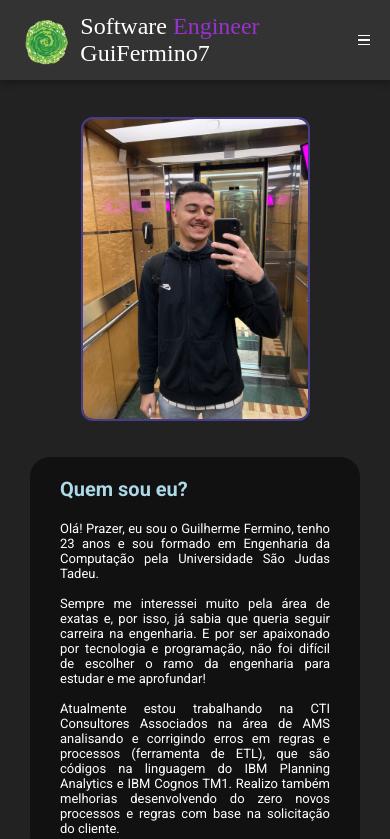
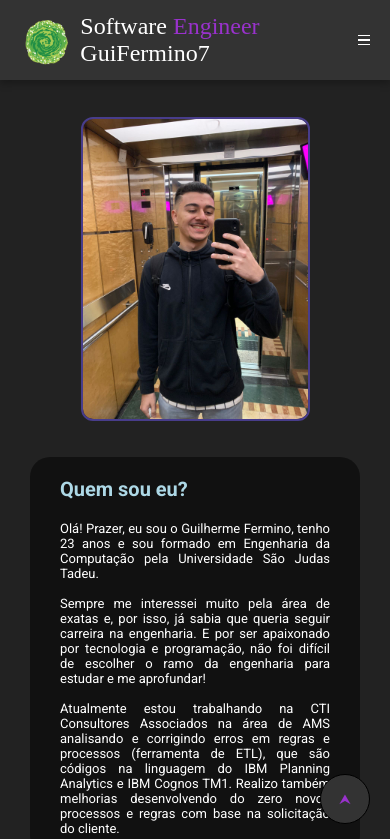
Before and after one commit to guifermino7/trilha-frontend, a React (Create React App) app: page / in a window 390 px wide. Shown: the top 839 px of the page. Built offline with nearby package versions, Linux system fonts and the light colour scheme; a web font is replaced by a local one.

Commit message:
Alterações em responsividade e adição no botão de subir a página para celulares

```diff
--- a/src/App.jsx
+++ b/src/App.jsx
@@ -135,6 +135,7 @@ class App extends React.Component {
               /> : null }
           </section>
         </div>
+        <a className="back-to-top" href="/">⮝</a>
       </div>
     );
   }
--- a/src/styles/App.css
+++ b/src/styles/App.css
@@ -177,7 +177,8 @@ img.portal {
 }
 
 .label-menu,
-.checkbox {
+.checkbox,
+.back-to-top {
     display: none;
 }
 
@@ -201,13 +202,22 @@ img.portal {
     }
 
     header nav#navbar ul.nav-list li {
-        padding: 2rem;
+        padding: 3rem;
         margin-inline: 1rem;
     }
 
     header nav#navbar ul.nav-list li a,
     header nav#navbar ul.nav-list li button {
         font-size: 1.8rem;
+    }
+
+    header nav#navbar ul.nav-list li a:hover,
+    header nav#navbar ul.nav-list li button:hover {
+        font-size: 2.2rem;
+    }
+
+    .nav-list li:before {
+        background-color: #333333;
     }
 
     img.portal {
@@ -278,7 +288,7 @@ img.portal {
     }
 
     .checkbox:checked ~ .menu {
-        height: calc(100vh - 6.5rem);
+        height: calc(200vh + 6.5rem);
         visibility: visible;
         overflow-y: auto;
     }
@@ -294,6 +304,21 @@ img.portal {
     .checkbox:checked ~ .label-menu .menu-icon::after {
         transform: rotate(-135deg);
         top: -0.4375rem;
+    }
+
+    .back-to-top {
+        position: fixed;
+        bottom: 2rem;
+        right: 2rem;
+        background-color: #333333;
+        width: 5rem;
+        height: 5rem;
+        display: flex;
+        justify-content: center;
+        align-items: center;
+        border-radius: 50%;
+        color: darkorchid;
+        border: 0.1rem solid #000;
     }
 }
 
@@ -391,15 +416,11 @@ img.portal {
 
     header nav#navbar ul.nav-list li a,
     header nav#navbar ul.nav-list li button {
-        font-size: 1.4rem;
+        font-size: 1.6rem;
     }
 
     section.bio div.bio-container {
         min-width: 55%;
         justify-content: space-around;
     }
-
-    header nav#navbar .nav-brand h1 {
-        font-size: 2.8rem;
-    }
 }
```
Also changed, not shown: src/components/Knowledge/styles.css (line endings or trailing spaces).
